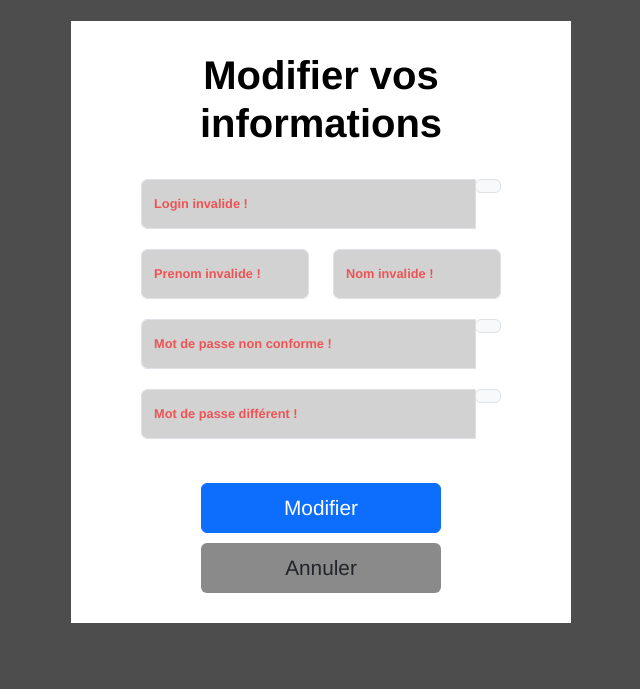
After one commit to Bratoun/SAE_S3_DevWeb, a PHP site: page /vues/vue_profil.php in a window 1280 px wide. The commit adds this page. Shown: the part 111-800 px from the top of the page, without its empty margins (319-959 px from the left). Run offline with PHP 8.4, Linux system fonts and the light colour scheme; the template is opened without the code that fills it, so the values that code supplies are empty; some libraries are stand-ins or nearby versions.

Commit message:
bon j'ai presque reussi

```diff
--- a/festiplan/static/css/index.css
+++ b/festiplan/static/css/index.css
@@ -8,7 +8,7 @@ input.form-control {
     margin-bottom: 20px;
 }
 
-.boutonTerminerAnnuler {
+.boutonTerminer {
     height: 50px; /* Ajustez la hauteur des champs de saisie */
     margin-bottom: 10px;
     font-size: 1.3em;
@@ -89,6 +89,10 @@ input.form-control {
     font-weight: bolder;
 }
 
+.plusBas {
+    margin-top: 65px;
+}
+
 :placeholder-shown {
     font-weight: bold;
     font-size: 80%;
@@ -129,10 +133,19 @@ label {
 }
 
 .header {
+    position: absolute;
     top: 0;
     width: 100%;
     height: 70px;
     background-color: #4D4D4D;
+}
+
+.header-blanc {
+    position: absolute;
+    top: 0;
+    width: 100%;
+    height: 70px;
+    background-color: #FFFFFF;
 }
 
 .body-blanc {
--- a/festiplan/vues/vue_accueil.php
+++ b/festiplan/vues/vue_accueil.php
@@ -28,7 +28,7 @@ if (!isset($_SESSION['utilisateur_connecte']) || $_SESSION['utilisateur_connecte
                 <h2 class="texteCentre blanc bas"><?php if ($afficher) {echo 'Mes spectacles';} else { echo 'Mes festivals';}?></h2>
             </div>
             <div class="col-2">
-                <button class="btn icone-user"><span class="fas fa-solid fa-user"></span></button>
+                <a href="/festiplan?controller=UtilisateurCompte&action=pageProfil"><button class="btn icone-user"><span class="fas fa-solid fa-user"></span></button></a>
             </div>
         </div>
     </div>
--- a/festiplan/vues/vue_inscription.php
+++ b/festiplan/vues/vue_inscription.php
@@ -2,7 +2,7 @@
 <html lang="fr">
 <head>
     <meta charset="utf-8">
-    <title>Connexion</title>
+    <title>Inscription</title>
     <link href="static/bootstrap-4.6.2-dist/css/bootstrap.min.css" rel="stylesheet">
     <link rel="stylesheet" href="static/css/index.css"/>
     <link href="static/fontawesome-free-6.2.1-web/css/all.min.css" rel="stylesheet">
@@ -58,7 +58,7 @@
                 </div>
                 <br>
                 <div class="texteCentre">
-                    <button type="submit" class="btn btn-primary boutonTerminerAnnuler">Terminer</button>
+                    <button type="submit" class="btn btn-primary boutonTerminer">Terminer</button>
                 </div>
             </form>
             <br>
--- /dev/null
+++ b/festiplan/vues/vue_profil.php
@@ -0,0 +1,84 @@
+<!DOCTYPE html>
+<html lang="fr">
+<head>
+    <meta charset="utf-8">
+    <title>Profil</title>
+    <link href="static/bootstrap-4.6.2-dist/css/bootstrap.min.css" rel="stylesheet">
+    <link rel="stylesheet" href="static/css/index.css"/>
+    <link href="static/fontawesome-free-6.2.1-web/css/all.min.css" rel="stylesheet">
+</head>
+<header>
+    <div class="container-fluid header-blanc">
+        <div class="row">
+            <div class="col-2">
+                <a href="index.php">
+                    <img src="static/images/logo_blanc.png" alt="Logo Festiplan" class="logo-festiplan">
+                </a>
+            </div>
+        </div>
+    </div>
+</header>
+<body>
+    <div class="container containerCentre">
+        <div class="cadreUtilisateur connexion plusBas">
+            <form action="index.php" method="post">
+                <h2 class="grand">Modifier vos informations</h2>
+                <br>
+
+                <input type="hidden" name="controller" value="UtilisateurCompte">
+                <input type="hidden" name="action" value="modifierCompteUtilisateur">
+
+                <div class="form-group texteGauche">
+                    <div class="input-group">
+                        <input name="login" type="text" class="form-control <?php echo (!$loginOk) ? 'placeholder-invalid' : ''; ?>"
+                               <?php if (!$loginOk) echo 'placeholder="Login invalide !"'; ?>
+                               value="<?php echo ($loginOk) ? $ancienLogin : ''; ?>" required>
+                        <div class="input-group-append">
+                            <span class="input-group-text"><span class="fas fa-solid fa-user"></span></span>
+                        </div>
+                    </div>
+                </div>
+                <div class="form-group texteGauche row">
+                    <div class="col-md-6 col-12">
+                        <div class="input-group">
+                            <input name="prenom" type="text" class="form-control <?php echo (!$prenomOk) ? 'placeholder-invalid' : ''; ?>"
+                                   <?php if (!$prenomOk) echo 'placeholder="Prenom invalide !"'; ?>
+                                   value="<?php echo ($prenomOk) ? $ancienPrenom : ''; ?>" required>
+                        </div>
+                    </div>
+                    <div class="col-md-6 col-12">
+                        <div class="input-group">
+                            <input name="nom" type="text" class="form-control <?php echo (!$nomOk) ? 'placeholder-invalid' : ''; ?>"
+                                   <?php if (!$nomOk) echo 'placeholder="Nom invalide !"'; ?>
+                                   value="<?php echo ($nomOk) ? $ancienNom : ''; ?>" required>
+                        </div>
+                    </div>
+                </div>
+                <div class="form-group texteGauche">
+                    <div class="input-group">
+                        <input name="mdp" type="password" class="form-control <?php echo (!$mdpOk) ? 'placeholder-invalid' : ''; ?>"
+                               placeholder="<?php echo (!$mdpOk) ? 'Mot de passe non conforme !' : 'MOT DE PASSE'; ?>" required>
+                        <div class="input-group-append">
+                            <span class="input-group-text"><span class="fas fa-solid fa-lock"></span></span>
+                        </div>
+                    </div>
+                </div>
+                <div class="form-group texteGauche">
+                    <div class="input-group">
+                        <input name="confirmMdp" type="password" class="form-control <?php echo (!$confirmMdpOk) ? 'placeholder-invalid' : ''; ?>"
+                               placeholder="<?php echo (!$confirmMdpOk) ? 'Mot de passe différent !' : 'CONFIRMER MOT DE PASSE'; ?>" required>
+                        <div class="input-group-append">
+                            <span class="input-group-text"><span class="fas fa-solid fa-lock"></span></span>
+                        </div>
+                    </div>
+                </div>
+                <br>
+                <div class="texteCentre">
+                    <button type="submit" class="btn btn-primary boutonTerminer">Modifier</button>
+                    <a href="index.php"><button type="button" class="btn fondGris boutonTerminer">Annuler</button></a>
+                </div>
+            </form>
+        </div>
+    </div>
+</body>
+</html>
```
Also changed, not shown: festiplan/controleurs/UtilisateurCompteControleur.php (+75 -0 lines), festiplan/modeles/UserModele.php (+27 -0 lines).
